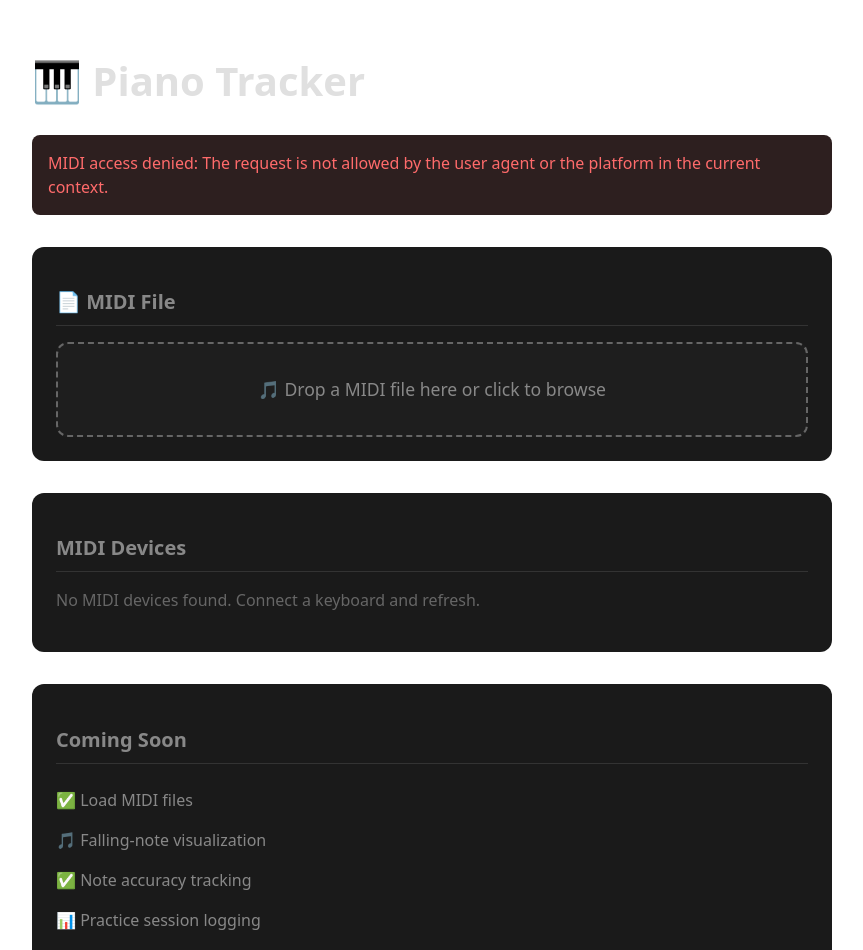
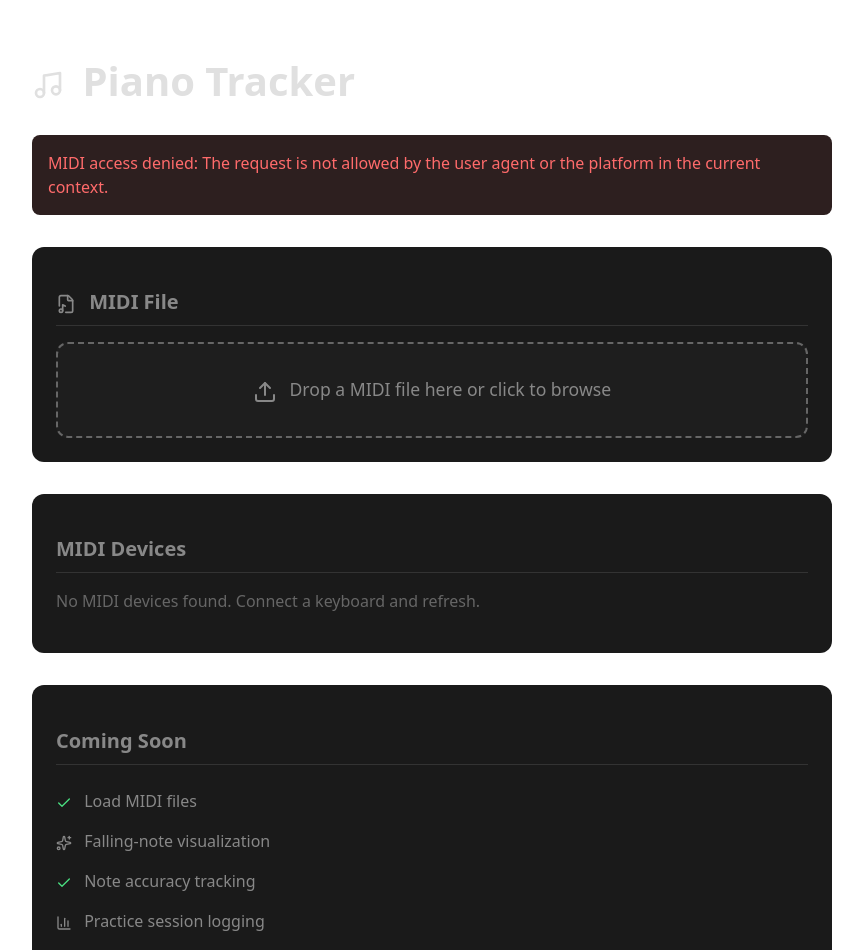
Before and after one commit to WaywardHayward/piano-tracker, a React (Vite) app: page / in a window 1280 px wide. Shown: the top 950 px of the page, without its empty margins (208-1071 px from the left). Built offline with nearby package versions, Linux system fonts and the light colour scheme.

Commit message:
Replace emoji with Lucide icons
- Added lucide-react dependency
- Replaced 🎹 with Music icon in title
- Replaced emoji with proper icons throughout (AlertTriangle, Check, etc.)
- Added icon-inline utility class and spin animation
- Cleaner, more professional look

```diff
--- a/package.json
+++ b/package.json
@@ -11,6 +11,7 @@
   },
   "dependencies": {
     "@tonejs/midi": "^2.0.28",
+    "lucide-react": "^0.575.0",
     "react": "^19.2.0",
     "react-dom": "^19.2.0"
   },
--- a/src/App.css
+++ b/src/App.css
@@ -115,3 +115,23 @@ button:hover {
   border: 1px solid #f59e0b33;
   margin-bottom: 1rem;
 }
+
+/* Icon utilities */
+.icon-inline {
+  display: inline-block;
+  vertical-align: middle;
+  margin-right: 0.5rem;
+}
+
+.icon-success {
+  color: #4ade80;
+}
+
+.spin {
+  animation: spin 1s linear infinite;
+}
+
+@keyframes spin {
+  from { transform: rotate(0deg); }
+  to { transform: rotate(360deg); }
+}
--- a/src/App.tsx
+++ b/src/App.tsx
@@ -1,3 +1,4 @@
+import { Music, AlertTriangle, Check, Sparkles, BarChart3, Flame } from 'lucide-react';
 import { useMidi, midiToNoteName } from './hooks/useMidi';
 import { MidiFileLoader } from './components/MidiFileLoader';
 import './App.css';
@@ -7,11 +8,11 @@ function App() {
 
   return (
     <div className="app">
-      <h1>🎹 Piano Tracker</h1>
+      <h1><Music size={32} className="icon-inline" /> Piano Tracker</h1>
 
       {!supported && (
         <p className="warning">
-          ⚠️ MIDI keyboard input not supported in this browser (Safari/Firefox).
+          <AlertTriangle size={18} className="icon-inline" /> MIDI keyboard input not supported in this browser (Safari/Firefox).
           <br />
           You can still load and view MIDI files. For keyboard input, use Chrome or Edge.
         </p>
@@ -65,11 +66,11 @@ function App() {
       <section className="roadmap">
         <h2>Coming Soon</h2>
         <ul>
-          <li>✅ Load MIDI files</li>
-          <li>🎵 Falling-note visualization</li>
-          <li>✅ Note accuracy tracking</li>
-          <li>📊 Practice session logging</li>
-          <li>🔥 Streaks and achievements</li>
+          <li><Check size={16} className="icon-inline icon-success" /> Load MIDI files</li>
+          <li><Sparkles size={16} className="icon-inline" /> Falling-note visualization</li>
+          <li><Check size={16} className="icon-inline icon-success" /> Note accuracy tracking</li>
+          <li><BarChart3 size={16} className="icon-inline" /> Practice session logging</li>
+          <li><Flame size={16} className="icon-inline" /> Streaks and achievements</li>
         </ul>
       </section>
     </div>
--- a/src/components/MidiFileLoader.tsx
+++ b/src/components/MidiFileLoader.tsx
@@ -1,4 +1,5 @@
 import { useRef, type ChangeEvent, type DragEvent, useState } from 'react';
+import { FileMusic, Upload, Loader2 } from 'lucide-react';
 import { useMidiFile, formatDuration } from '../hooks/useMidiFile';
 import { midiToNoteName } from '../hooks/useMidi';
 import './MidiFileLoader.css';
@@ -36,8 +37,8 @@ export function MidiFileLoader() {
   if (isLoading) {
     return (
       <section className="midi-loader">
-        <h2>📄 MIDI File</h2>
-        <div className="loading">Loading MIDI file...</div>
+        <h2><FileMusic size={20} className="icon-inline" /> MIDI File</h2>
+        <div className="loading"><Loader2 size={20} className="spin" /> Loading MIDI file...</div>
       </section>
     );
   }
@@ -45,7 +46,7 @@ export function MidiFileLoader() {
   if (midiFile && stats) {
     return (
       <section className="midi-loader">
-        <h2>📄 MIDI File</h2>
+        <h2><FileMusic size={20} className="icon-inline" /> MIDI File</h2>
         <div className="midi-info">
           <h3>{midiFile.header.name}</h3>
           <div className="stats-grid">
@@ -97,7 +98,7 @@ export function MidiFileLoader() {
 
   return (
     <section className="midi-loader">
-      <h2>📄 MIDI File</h2>
+      <h2><FileMusic size={20} className="icon-inline" /> MIDI File</h2>
       {error && <p className="error">{error}</p>}
       <div
         className={`drop-zone ${isDragging ? 'dragging' : ''}`}
@@ -113,7 +114,7 @@ export function MidiFileLoader() {
           onChange={handleFileChange}
           hidden
         />
-        <p>🎵 Drop a MIDI file here or click to browse</p>
+        <p><Upload size={24} className="icon-inline" /> Drop a MIDI file here or click to browse</p>
       </div>
     </section>
   );
```
Also changed, not shown: 1 other file (tests, documents, lock files or other folders).
